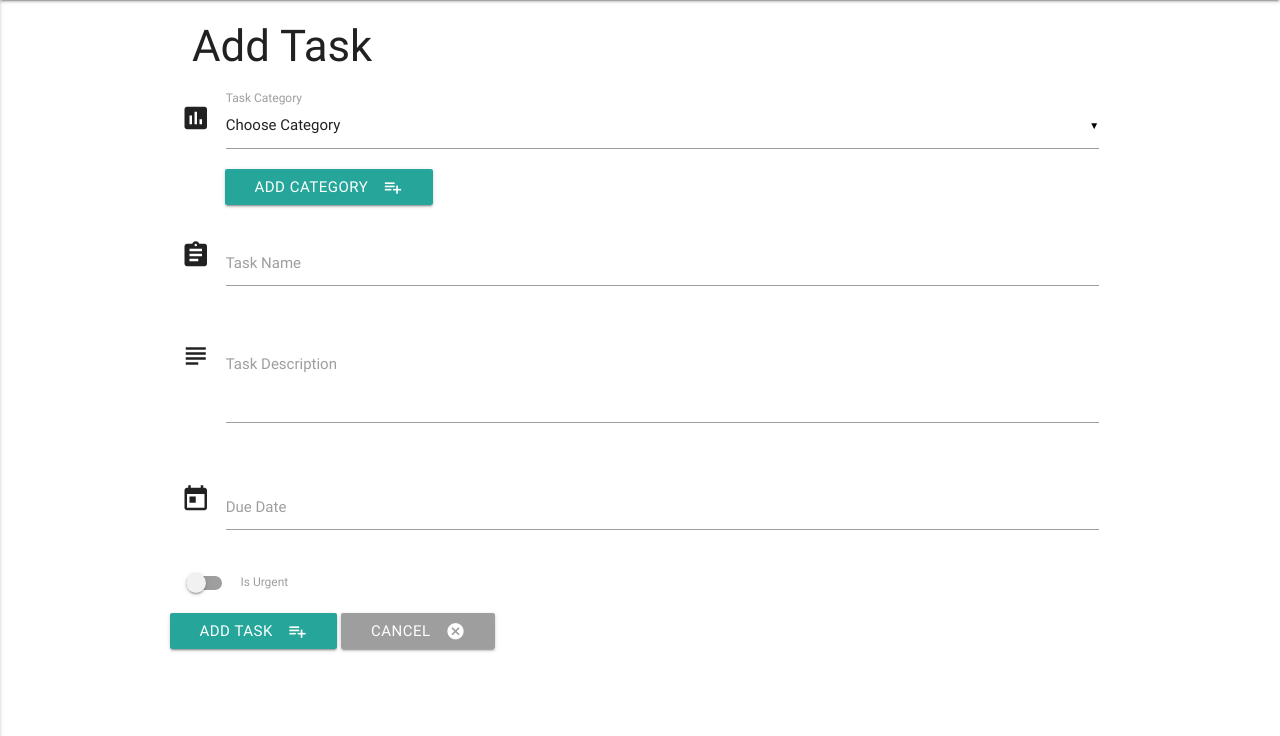
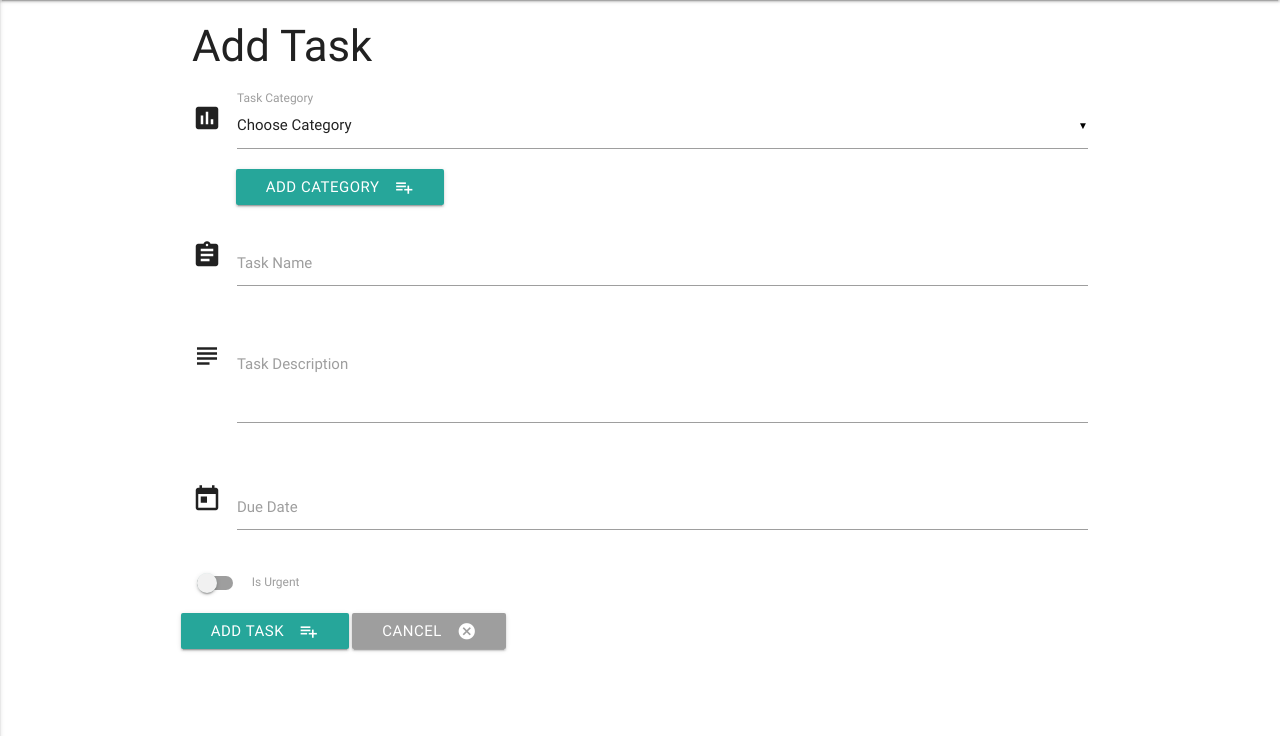
Before and after one commit to ckz8780/ci-dcd-flask-task-manager, a Flask app: page /add_task in a window 1280 px wide. Shown: the part 64-800 px from the top of the page. Run offline with Flask 2, Linux system fonts and the light colour scheme; data that the repository does not hold is empty; some libraries are stand-ins or nearby versions.

Commit message:
Fixed html bugs

```diff
--- a/templates/addtask.html
+++ b/templates/addtask.html
@@ -4,7 +4,6 @@
 <h3>Add Task</h3>
 <div class="row">
     <form action="{{ url_for('insert_task') }}" method="POST"  class="col s12">
-        <div class="row">
         <div class="row">
             <div class="input-field col s12">
                 <i class="material-icons prefix">poll</i>
--- a/templates/edittask.html
+++ b/templates/edittask.html
@@ -4,7 +4,6 @@
 <h3>Edit Task</h3>
 <div class="row">
     <form action="{{ url_for('update_task', task_id=task._id) }}" method="POST"  class="col s12">
-        <div class="row">
         <div class="row">
             <div class="input-field col s12">
                 <i class="material-icons prefix">poll</i>
```
Lines whose indentation alone changed are shown as unchanged.
